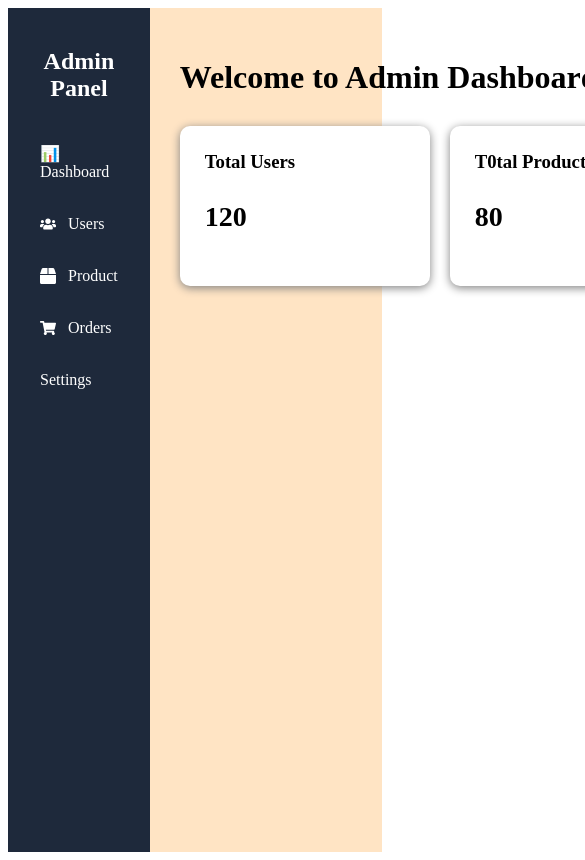
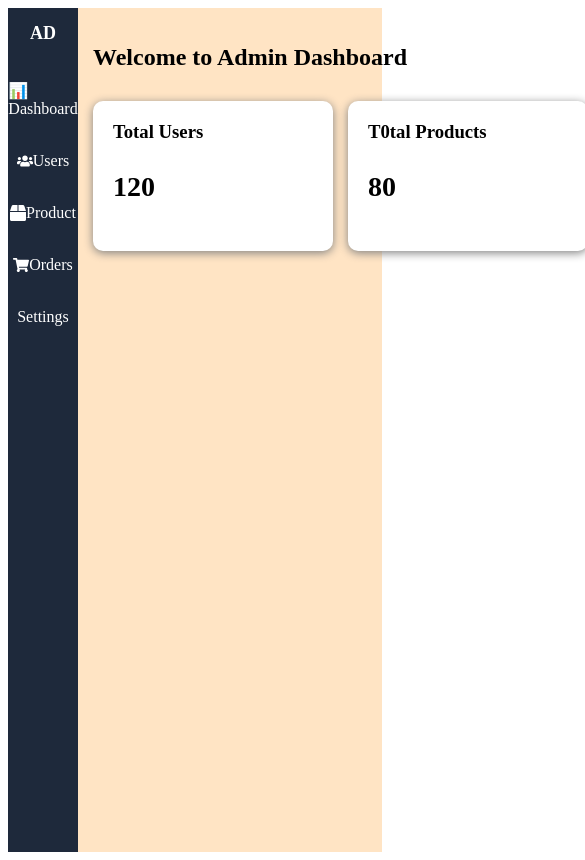
Before and after one commit to jahnvi-kahlon/Admin-dashboard, a React (Vite) app: page /dashboard in a window 390 px wide. Shown: the top 860 px of the page, 585 px wide, since content can reach past the window. Built offline with nearby package versions, Linux system fonts and the light colour scheme.

Commit message:
change css

```diff
--- a/src/Pages/AdminAccess.css
+++ b/src/Pages/AdminAccess.css
@@ -33,3 +33,11 @@
     cursor: pointer;
     border: none;
 }
+@media (max-widht:40px){
+    .admin-card{
+        padding:28px 20px
+    }
+    .admin-card h1{
+        font-size: 24px;
+    }
+}
--- a/src/Pages/Dashboard.css
+++ b/src/Pages/Dashboard.css
@@ -31,3 +31,23 @@
   font-size: 28px;
   font-weight: bold;
 }
+
+@media (max-width: 600px){
+  .dashboard-content{
+    padding:20px 15px;
+  }
+  .dashboard-content h1{
+    font-size: 24px;
+    margin-bottom: 20px;
+  }
+  .cards{
+    grid-template-columns: 1fr;
+    gap: 15px;
+  }
+  .card{
+    padding:20px;
+  }
+  .card p{
+    font-size: 28px;
+  }
+}
--- a/src/Pages/Orders.css
+++ b/src/Pages/Orders.css
@@ -73,3 +73,20 @@
   margin-right: 8px;
   cursor: pointer;
 }
+
+@media (max-widht:600px){
+  .orders-page{
+    padding: 20px 12px;
+  }
+  .orders-page h1{
+    font-size: 25px;
+  }
+  .order-form{
+    padding:20px;
+  }
+  .orders-page th,
+  .orders-page td{
+    padding: 11px;
+    font-size: 14px;
+  }
+}
--- a/src/Pages/Products.css
+++ b/src/Pages/Products.css
@@ -66,3 +66,48 @@
   background-color: #1e293b;
   color: white;
 }
+/* Mobile Responsive */
+@media (max-width: 600px) {
+
+  .product-page {
+    padding: 20px 12px;
+    overflow-x: auto;
+  }
+
+  .product-page h1 {
+    font-size: 24px;
+  }
+
+  .product-page > button {
+    width: 100%;
+  }
+
+  .product-page > div {
+    width: 100%;
+    max-width: 100%;
+    padding: 18px;
+  }
+
+  .product-page h2 {
+    font-size: 20px;
+  }
+
+  .product-page input {
+    padding: 11px;
+  }
+
+  .product-page div button {
+    width: 100%;
+  }
+
+  .product-page table {
+    min-width: 600px;
+  }
+
+  .product-page th,
+  .product-page td {
+    padding: 10px;
+    font-size: 14px;
+    white-space: nowrap;
+  }
+}
--- a/src/Pages/Settings.css
+++ b/src/Pages/Settings.css
@@ -42,3 +42,22 @@
 .settings-card button:hover {
   background-color: #334155;
 }
+
+@media (max-width: 600px){
+  .settings-page{
+    padding: 20px 15px;
+  }
+  .settings-page h1{
+    font-size: 25px;
+  }
+  .settings-card{
+    padding: 20px;
+    margin-bottom: 18px;
+  }
+  .settings-card h2{
+    font-size: 19px;
+  }
+  .settings-card button {
+    width:100%
+  }
+}
--- a/src/Pages/Users.css
+++ b/src/Pages/Users.css
@@ -27,3 +27,24 @@
   border: 1px solid #ccc;
   text-align: left;
 }
+@media (max-width: 600px){
+  .users-page{
+    padding:20px 12px;
+  }
+  .users-page h1{
+    font-size: 24px;
+    margin-bottom: 15px;
+  }
+  .users-page > button{
+    width: 100%;
+    margin-bottom: 20px;
+  }
+  .users-page table{
+    min-width: 600px;
+  }
+  .users-page th,
+  .users-page td{
+    padding: 10px;
+    font-size: 14px;
+  }
+}
--- a/src/components/sidebar.css
+++ b/src/components/sidebar.css
@@ -37,3 +37,42 @@
   align-items: center;
   gap: 12px;
 }
+/* Mobile Responsive */
+@media (max-width: 600px) {
+
+  .sidebar {
+    width: 70px;
+    padding: 15px 8px;
+  }
+
+  .sidebar h2 {
+    font-size: 0;
+    margin-bottom: 25px;
+  }
+
+  .sidebar h2::after {
+    content: "AD";
+    font-size: 18px;
+  }
+
+  .sidebar li {
+    justify-content: center;
+    padding: 12px 5px;
+  }
+
+  .sidebar a {
+    justify-content: center;
+  }
+
+  .sidebar a span {
+    display: none;
+  }
+
+  .sidebar li {
+    gap: 0;
+  }
+
+  .sidebar a {
+    gap: 0;
+  }
+}
```
